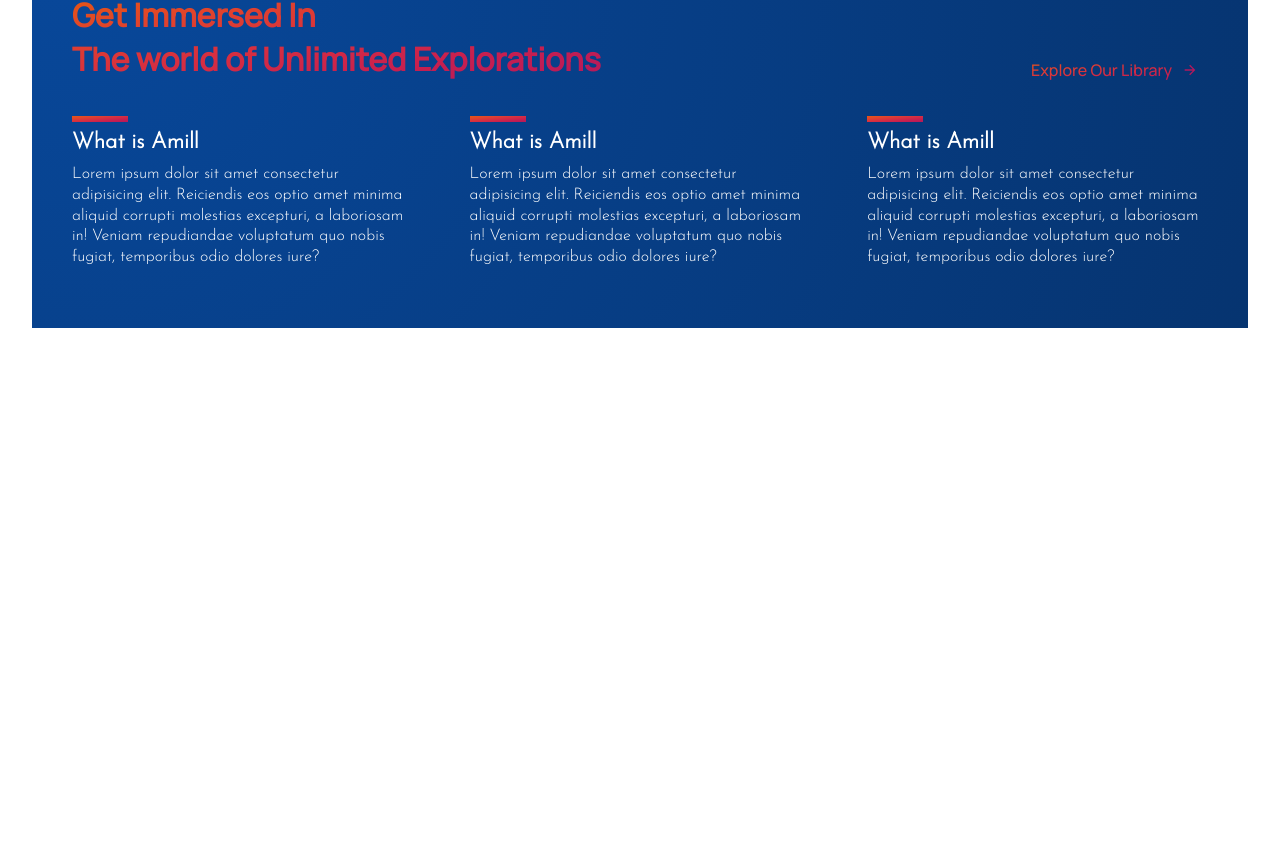
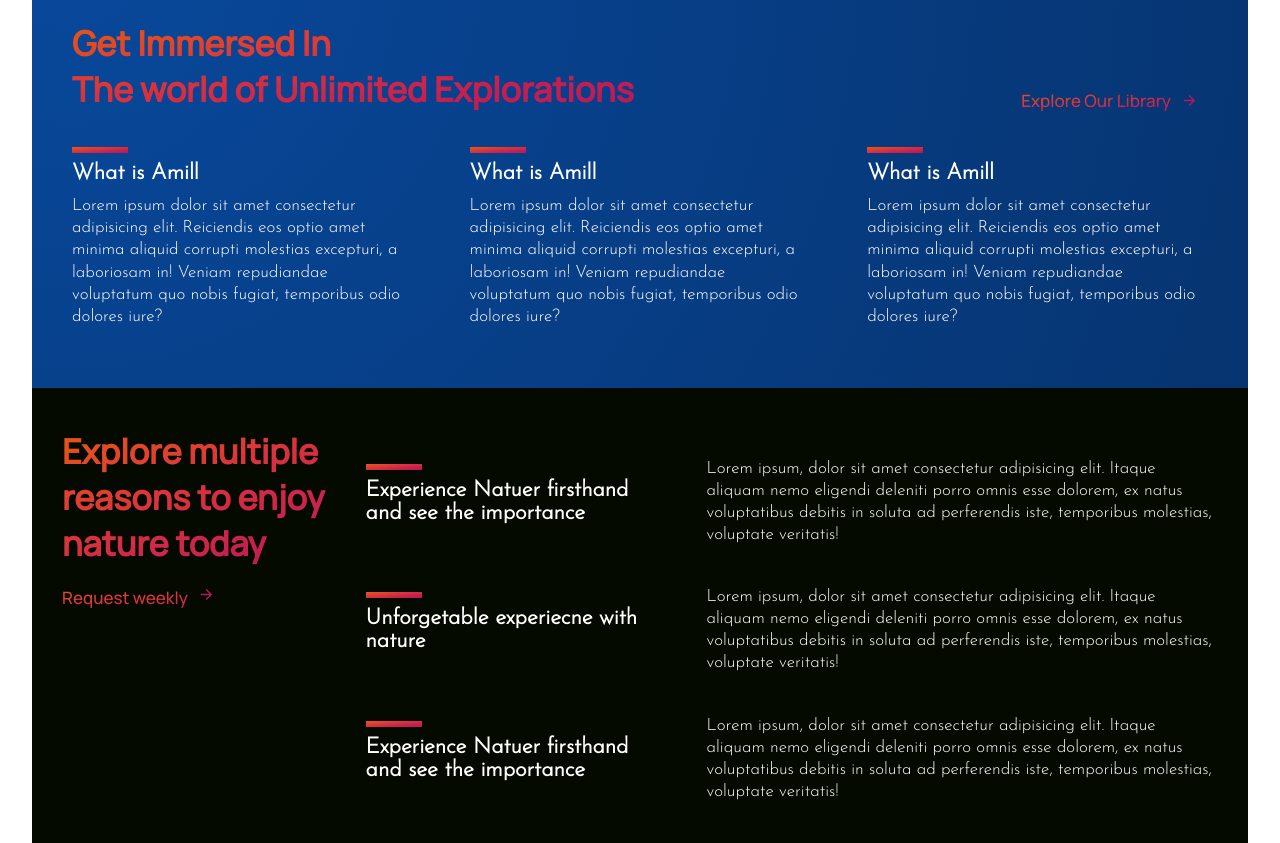
Before and after one commit to akinwumidi/Amill, a React (Create React App) app: page / in a window 1280 px wide. Shown: the part 893-1736 px from the top of the page. Before the commit the page ends 1311 px from the top, so only its background shows below. Built offline with nearby package versions, Linux system fonts and the light colour scheme.

Commit message:
Completed Features section for small and large devices

```diff
--- a/src/App.css
+++ b/src/App.css
@@ -5,9 +5,26 @@
     scroll-behavior: smooth;
 }
 
+::-webkit-scrollbar {
+    width: 5px;
+    height: 4px;
+}
+
+::-webkit-scrollbar-thumb {
+    border-radius: 10px;
+    background-color: var(--color-white);
+    box-shadow: inset 0 0 6px rgba(0, 0, 0, .5);
+}
+
+::-webkit-scrollbar-track {
+    border-radius: 10px;
+    background-color: var(--color-text);
+    box-shadow: inset 0 0 6px rgba(0, 0, 0, .4);
+}
+
 body {
-    /* background: var(--color-bg); */
-    color:var(--color-white);
+    font-size: 17px;
+    color: var(--color-white);
 }
 
 a {
--- a/src/containers/features/features.css
+++ b/src/containers/features/features.css
@@ -0,0 +1,51 @@
+.amill__feautures-section {
+    background: var(--color-bg);
+    display: flex;
+    width: 95%;
+    margin: 0 auto;
+    padding: 40px 30px;
+    justify-content: space-between;
+}
+
+.amill__feautures-intro h1,
+.amill__feautures-intro p {
+    font-family: var(--font-headers);
+}
+
+.amill__feautures-intro p {
+    margin: 20px 0;
+    display: flex;
+    align-items: flex-start;
+}
+
+.amill__feautures-details {
+    justify-content: space-between;
+
+}
+
+.amill__feautures-details h1 {
+    white-space: normal;
+    width: 35%;
+}
+
+.amill__feautures-details p {
+    width: 60%;
+}
+
+@media screen and (max-width: 1190px) {
+
+    .amill__feautures-section {
+        flex-flow: row wrap;
+    }
+}
+
+@media screen and (max-width:700px) {
+    .amill__feautures-section {
+        flex-flow: column nowrap;
+    }
+
+    .amill__feautures-details h1,
+    .amill__feautures-details p {
+        min-width: 100%;
+    }
+}
--- a/src/containers/features/features.jsx
+++ b/src/containers/features/features.jsx
@@ -1,8 +1,62 @@
 import React from 'react'
 import './features.css'
+import { RiArrowRightLine } from 'react-icons/ri'
+import { Feature } from '../../components'
 
+const featuresData = [
+  {
+    id: 0,
+    title: 'Experience Natuer firsthand and see the importance',
+    content:
+      'Lorem ipsum, dolor sit amet consectetur adipisicing elit. Itaque aliquam nemo eligendi deleniti porro omnis esse dolorem, ex natus voluptatibus debitis in soluta ad perferendis iste, temporibus molestias, voluptate veritatis!',
+  },
+  {
+    id: 1,
+    title: 'Unforgetable experiecne with nature',
+    content:
+      'Lorem ipsum, dolor sit amet consectetur adipisicing elit. Itaque aliquam nemo eligendi deleniti porro omnis esse dolorem, ex natus voluptatibus debitis in soluta ad perferendis iste, temporibus molestias, voluptate veritatis!',
+  },
+  {
+    id: 0,
+    title: 'Experience Natuer firsthand and see the importance',
+    content:
+      'Lorem ipsum, dolor sit amet consectetur adipisicing elit. Itaque aliquam nemo eligendi deleniti porro omnis esse dolorem, ex natus voluptatibus debitis in soluta ad perferendis iste, temporibus molestias, voluptate veritatis!',
+  },
+  {
+    id: 1,
+    title: 'Unforgetable experiecne with nature',
+    content:
+      'Lorem ipsum, dolor sit amet consectetur adipisicing elit. Itaque aliquam nemo eligendi deleniti porro omnis esse dolorem, ex natus voluptatibus debitis in soluta ad perferendis iste, temporibus molestias, voluptate veritatis!',
+  },
+]
 const features = () => {
-  return <div>features</div>
+  const Iconstyle = {
+    margin: '0 10px',
+    color: 'var(--color-subtext)',
+  }
+  return (
+    <div className="amill__feautures-section">
+      <div className="amill__feautures-intro">
+        <h1 className="gradient__text">
+          Explore multiple reasons to enjoy nature today
+        </h1>
+        <p className="gradient__text">
+          Request weekly
+          <RiArrowRightLine style={Iconstyle} />
+        </p>
+      </div>
+      <div className="amill__feautures-details">
+        {featuresData.map((data) => (
+          <Feature
+            title={data.title}
+            content={data.content}
+            key={data.id}
+            flexdirection={'row'}
+          />
+        ))}
+      </div>
+    </div>
+  )
 }
 
 export default features
```
Also changed, not shown: src/index.css (line endings or trailing spaces).
